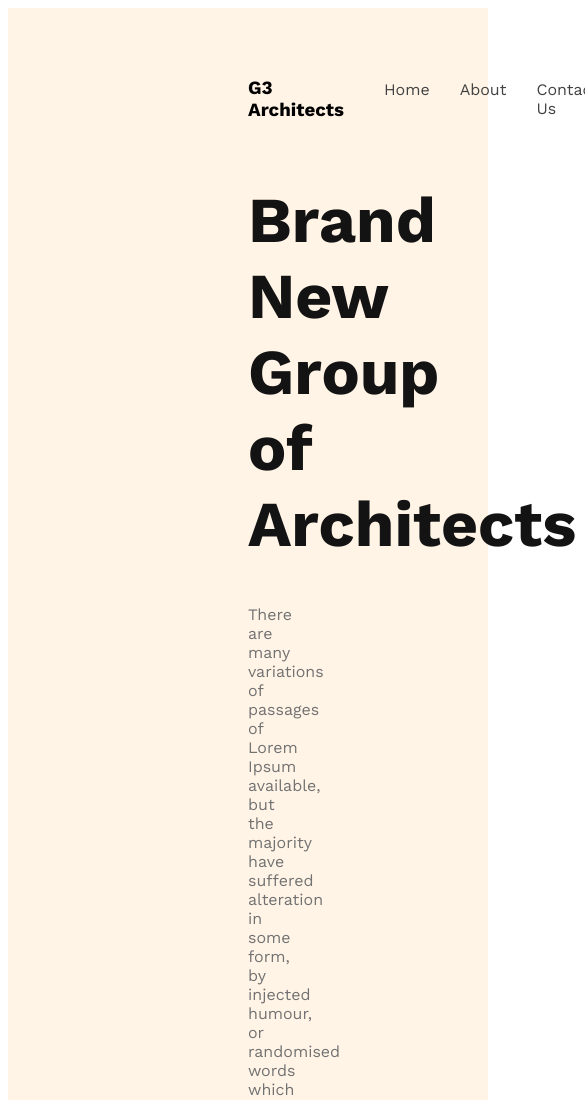
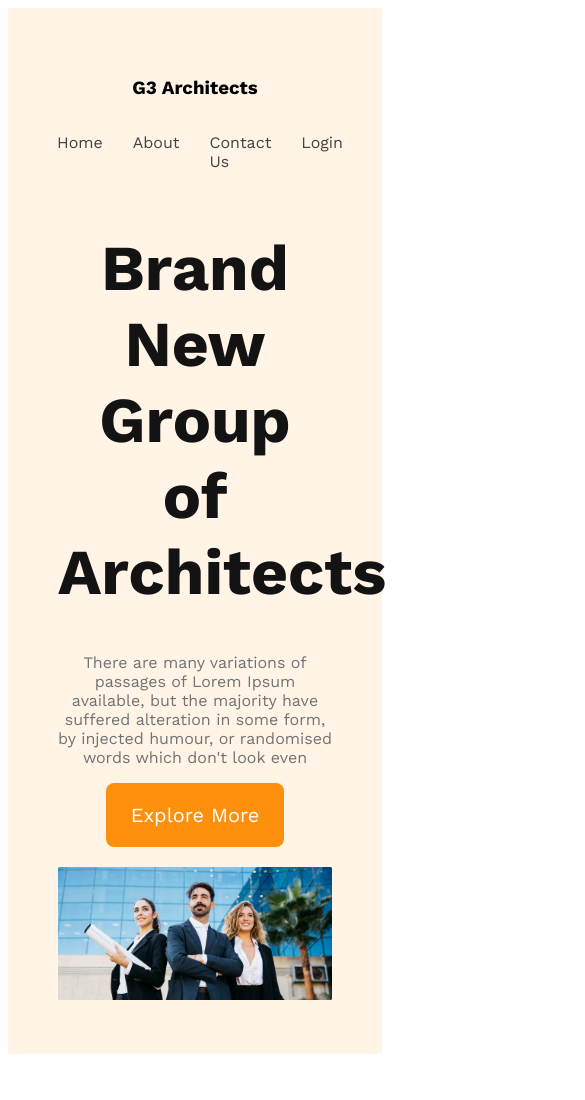
Before and after one commit to abdurrahim15/g3-architect-website, a plain HTML site: page index.html in a window 390 px wide. Shown: the top 1100 px of the page, 585 px wide, since content can reach past the window. After the commit the page ends 1062 px from the top, so only its background shows below. Drawn offline with nearby package versions, Linux system fonts and the light colour scheme.

Commit message:
added responsive header section

```diff
--- a/styles/architect.css
+++ b/styles/architect.css
@@ -1,5 +1,14 @@
 *{
     font-family: 'Work Sans', sans-serif;
+}
+.btn-primary{
+    border-radius: 8px;
+    color: #fff;
+    font-size: 1.25rem;
+background: #FF900E;
+padding: 20px 25px;
+cursor: pointer;
+border: 0px;
 }
 /* this is header style */
 header{
@@ -45,3 +54,25 @@ nav li a{
 .banner-description{
     color: #727272;
 }
+.banner img{
+    margin-top: 20px;
+    width: 100%;
+}
+
+/* Responsive media queries */
+@media screen and (max-width: 576px) {
+    header{
+        padding: 50px;
+    }
+    nav{
+        flex-direction: column;
+    }
+
+}
+/* tablet or medium devices */
+@media screen and (min-width:576px) and (max-width:960px) {
+    nav{
+        flex-direction: column;
+    }
+
+}
```
